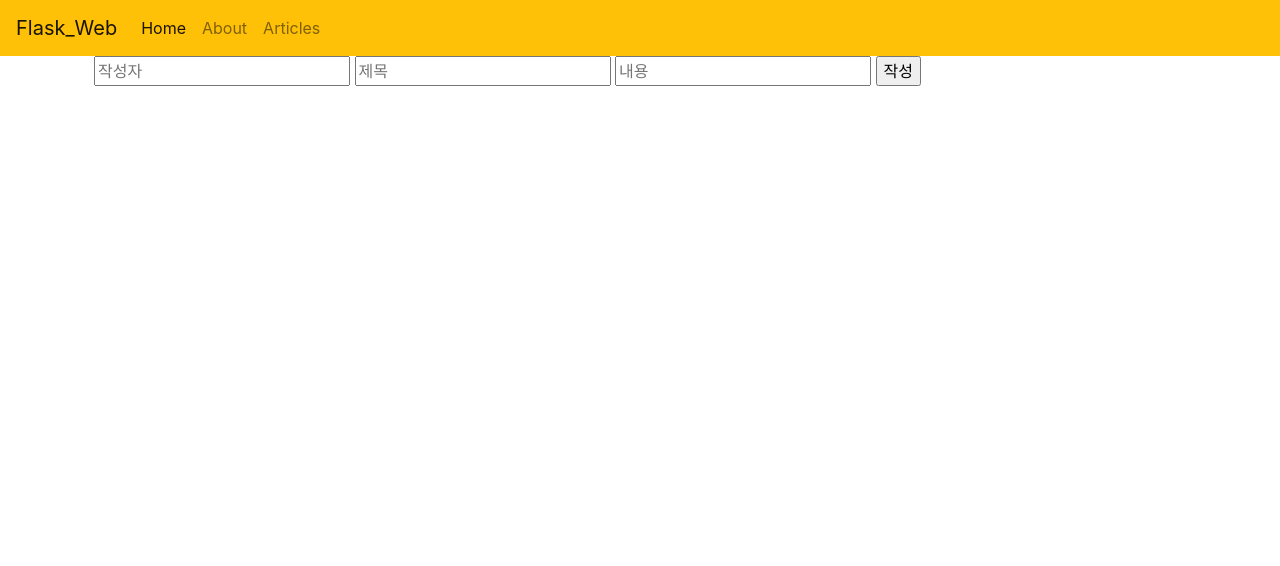
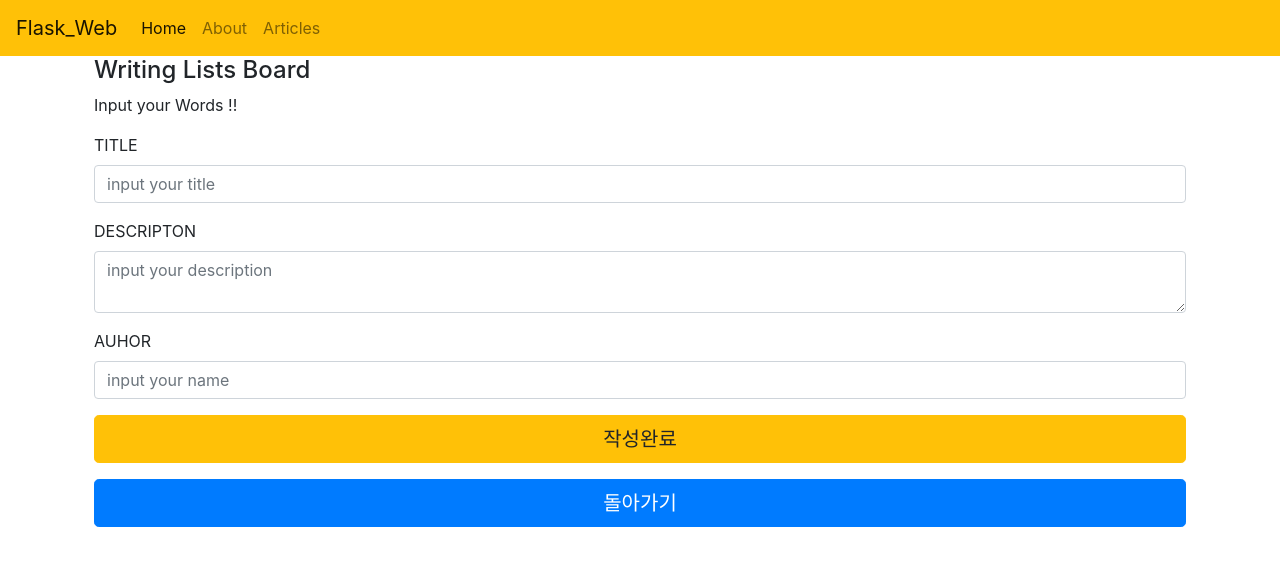
Before and after one commit to yeonwoo780/flask_web, a Flask app: page /add_articles in a window 1280 px wide. Shown: the top 566 px of the page. Run offline with Flask 2, Linux system fonts and the light colour scheme; some libraries are stand-ins or nearby versions.

Commit message:
delete_css

```diff
--- a/templates/add_articles.html
+++ b/templates/add_articles.html
@@ -1,11 +1,42 @@
-{% extends "layouts.html" %}
+{% extends 'layouts.html' %}
 {% block body %}
+<div class="main-container">
+<!-- horizontal Basic Forms Start -->
+<div class="pd-20 card-box mb-30">
+    <div class="clearfix">
+        <div class="pull-left">
+            <h4 class="text-blue h4">Writing Lists Board</h4>
+            <p class="mb-30">Input your Words !!</p>
+        </div>
 
-    <form action="/add_articles" method="post">
-        <input type="text" name="author" placeholder="작성자" required>
-        <input type="text" name="title" placeholder="제목" required>
-        <input type="text" name="desc" placeholder="내용" required>
-        <input type="submit" value="작성">
+    </div>
+    <form action="/add_articles" method="POST" onsubmit="return confirm('이데로 작성하시겠습니까?')">
+        <div class="form-group">
+            <label>TITLE</label>
+            <input class="form-control" type="text" name='title' placeholder="input your title" required>
+        </div>
+
+
+        <div class="form-group">
+            <label>DESCRIPTON</label>
+            <textarea class="form-control" name="desc" placeholder="input your description" required></textarea>
+        </div>
+        <div class="form-group">
+            <label>AUHOR</label>
+            <input type="text" name='author' class="form-control" placeholder="input your name" required>
+
+        </div>
+        <div class="form-group">
+            <input class="btn btn-warning btn-lg btn-block" type="submit" value="작성완료" >
+        </div>
+        <div class="form-group">
+            <a class="btn btn-primary btn-lg btn-block" href="/articles"> 돌아가기</a>
+
+        </div>
     </form>
 
+</div>
+
+<!-- horizontal Basic Forms End -->
+</div>
 {% endblock %}
```
Also changed, not shown: README.md.
